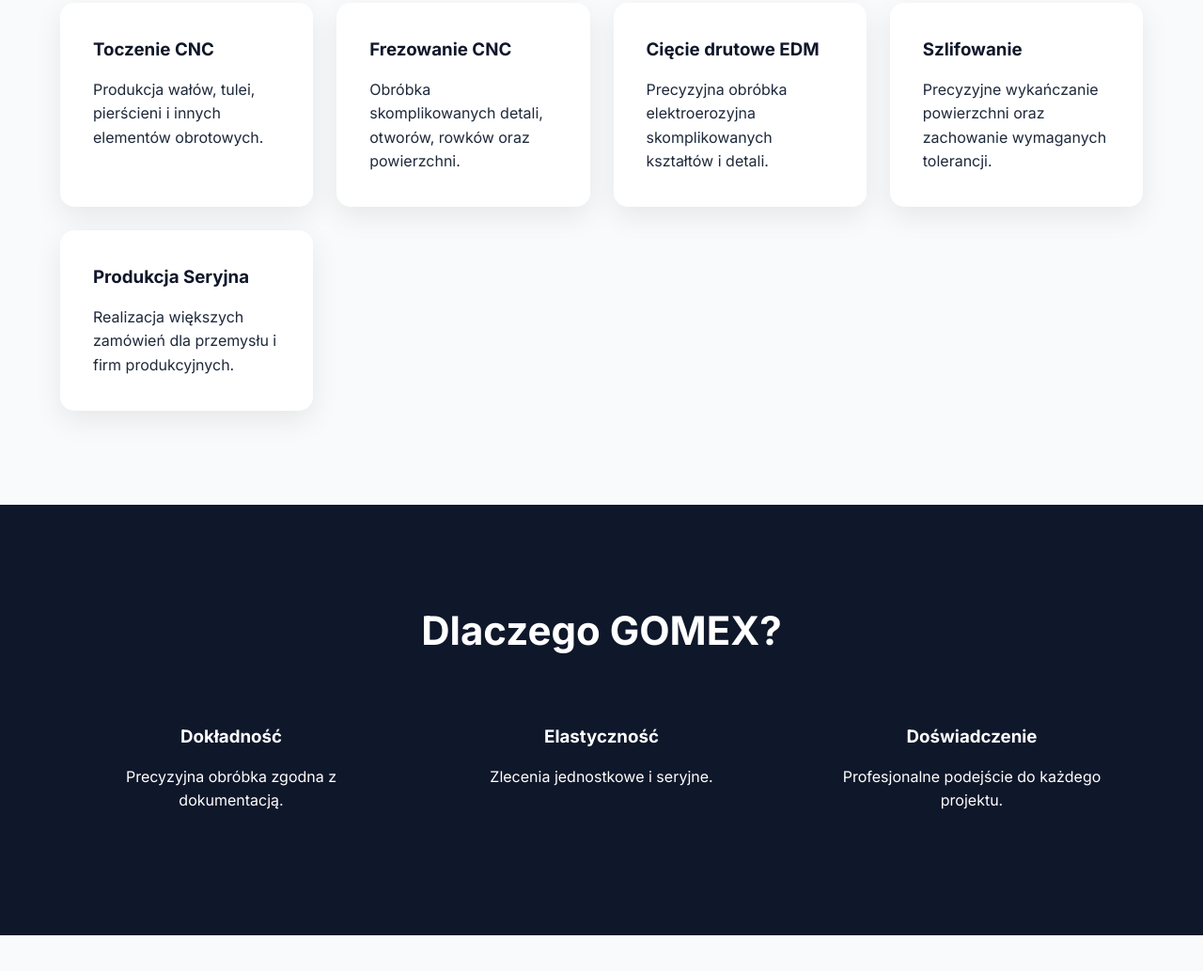
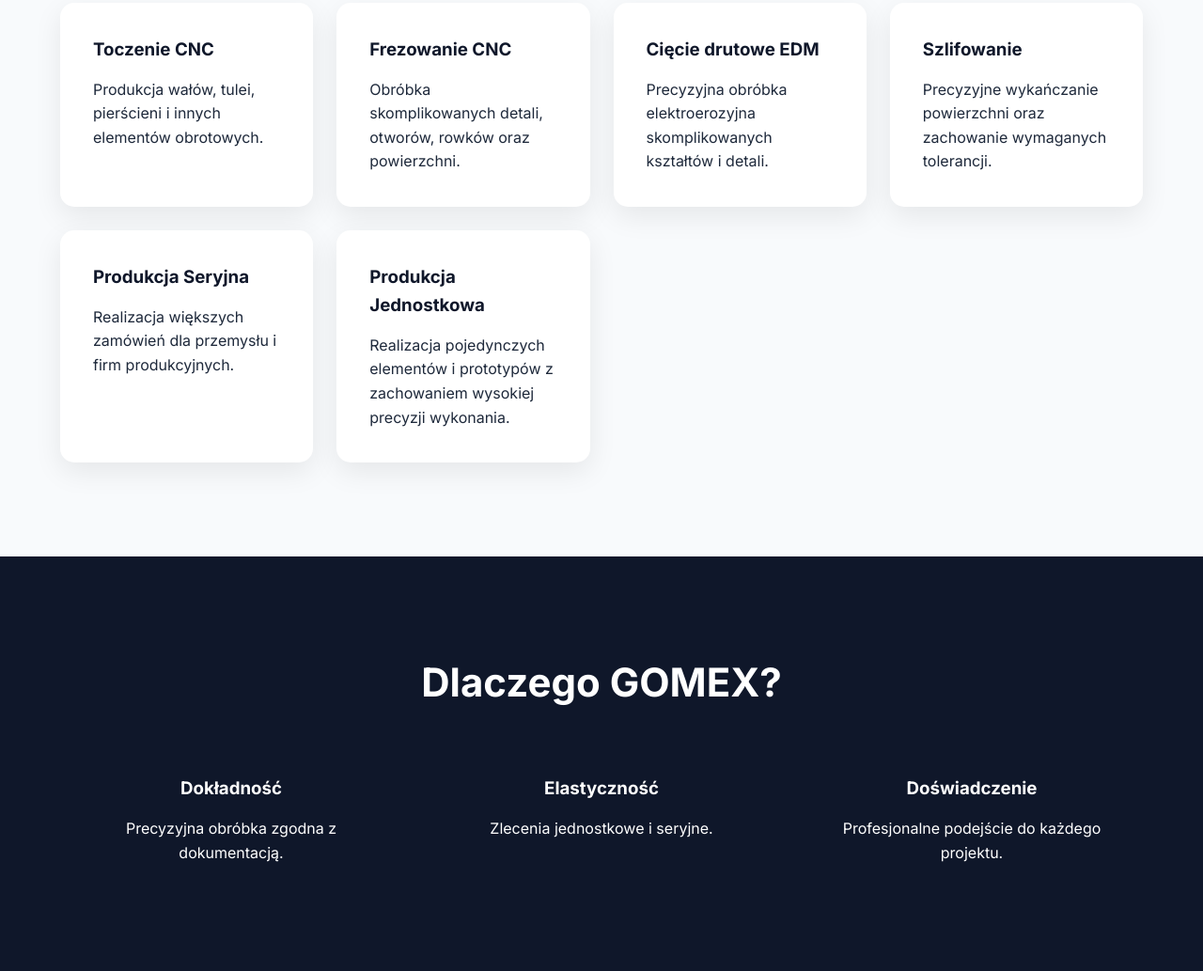
Before and after one commit to Marcello506/Stronagomex, a plain HTML site: page index.html in a window 1280 px wide. Shown: the part 1747-2780 px from the top of the page at 94% size. Drawn offline with Linux system fonts and the light colour scheme.

Commit message:
Add files via upload

```diff
--- a/index.html
+++ b/index.html
@@ -4,6 +4,7 @@
 <meta charset="UTF-8">
 <meta name="viewport" content="width=device-width, initial-scale=1.0">
 <title>GOMEX | Obróbka CNC - Szydłowiec</title>
+<link rel="icon" href="favicon.png">
 
 <link href="https://fonts.googleapis.com/css2?family=Inter:wght@300;400;500;600;700;800&display=swap" rel="stylesheet">
 
@@ -458,6 +459,14 @@
 </p>
 </div>
 
+<div class="card">
+<h3>Produkcja Jednostkowa</h3>
+<p>
+Realizacja pojedynczych elementów
+i prototypów z zachowaniem wysokiej precyzji wykonania.
+</p>
+</div>
+
 </div>
 </div>
 </section>
@@ -615,7 +624,7 @@
 expTitle:"Doświadczenie i jakość",
 expText:"Wykonujemy detale o wysokiej dokładności wymiarowej, obsługując zarówno pojedyncze zlecenia jak i produkcję seryjną. Stawiamy na terminowość, jakość wykonania i indywidualne podejście do każdego klienta.",
 servicesTitle:"Nasze Usługi",
-cards:["Toczenie CNC","Produkcja wałów, tulei, pierścieni i innych elementów obrotowych.","Frezowanie CNC","Obróbka skomplikowanych detali, otworów, rowków oraz powierzchni.","Cięcie drutowe EDM","Precyzyjna obróbka elektroerozyjna skomplikowanych kształtów i detali.","Szlifowanie","Precyzyjne wykańczanie powierzchni oraz zachowanie wymaganych tolerancji.","Produkcja Seryjna","Realizacja większych zamówień dla przemysłu i firm produkcyjnych."],
+cards:["Toczenie CNC","Produkcja wałów, tulei, pierścieni i innych elementów obrotowych.","Frezowanie CNC","Obróbka skomplikowanych detali, otworów, rowków oraz powierzchni.","Cięcie drutowe EDM","Precyzyjna obróbka elektroerozyjna skomplikowanych kształtów i detali.","Szlifowanie","Precyzyjne wykańczanie powierzchni oraz zachowanie wymaganych tolerancji.","Produkcja Seryjna","Realizacja większych zamówień dla przemysłu i firm produkcyjnych.","Produkcja Jednostkowa","Realizacja pojedynczych elementów i prototypów z zachowaniem wysokiej precyzji wykonania."],
 why:"Dlaczego GOMEX?",
 adv:["Dokładność","Precyzyjna obróbka zgodna z dokumentacją.","Elastyczność","Zlecenia jednostkowe i seryjne.","Doświadczenie","Profesjonalne podejście do każdego projektu."],
 projects:"Realizacje",
@@ -631,7 +640,7 @@
 expTitle:"Experience and Quality",
 expText:"We manufacture high-precision parts for both single orders and serial production. We focus on punctuality, quality and an individual approach.",
 servicesTitle:"Our Services",
-cards:["CNC Turning","Production of shafts, bushings, rings and other rotational parts.","CNC Milling","Machining of complex parts, holes, grooves and surfaces.","Wire EDM Cutting","Precision electrical discharge machining of complex shapes and details.","Grinding","Precise surface finishing while maintaining required tolerances.","Serial Production","Execution of larger orders for industry and manufacturing companies."],
+cards:["CNC Turning","Production of shafts, bushings, rings and other rotational parts.","CNC Milling","Machining of complex parts, holes, grooves and surfaces.","Wire EDM Cutting","Precision electrical discharge machining of complex shapes and details.","Grinding","Precise surface finishing while maintaining required tolerances.","Serial Production","Execution of larger orders for industry and manufacturing companies.","Single-Part Production","Manufacturing of individual components and prototypes with high precision and accuracy."],
 why:"Why GOMEX?",
 adv:["Accuracy","Precision machining according to documentation.","Flexibility","Single and serial orders.","Experience","Professional approach to every project."],
 projects:"Projects",
@@ -647,7 +656,7 @@
 expTitle:"Erfahrung und Qualität",
 expText:"Wir fertigen hochpräzise Teile für Einzel- und Serienaufträge. Termintreue, Qualität und individueller Service stehen im Mittelpunkt.",
 servicesTitle:"Unsere Leistungen",
-cards:["CNC-Drehen","Herstellung von Wellen, Buchsen, Ringen und anderen Rotationsteilen.","CNC-Fräsen","Bearbeitung komplexer Teile, Bohrungen, Nuten und Flächen.","Drahterodieren EDM","Präzise Funkenerosion komplexer Formen und Details.","Schleifen","Präzise Oberflächenbearbeitung bei Einhaltung enger Toleranzen.","Serienfertigung","Abwicklung größerer Aufträge für Industrieunternehmen."],
+cards:["CNC-Drehen","Herstellung von Wellen, Buchsen, Ringen und anderen Rotationsteilen.","CNC-Fräsen","Bearbeitung komplexer Teile, Bohrungen, Nuten und Flächen.","Drahterodieren EDM","Präzise Funkenerosion komplexer Formen und Details.","Schleifen","Präzise Oberflächenbearbeitung bei Einhaltung enger Toleranzen.","Serienfertigung","Abwicklung größerer Aufträge für Industrieunternehmen.","Einzelfertigung","Fertigung einzelner Bauteile und Prototypen mit hoher Präzision und Genauigkeit."],
 why:"Warum GOMEX?",
 adv:["Präzision","Präzise Bearbeitung nach Dokumentation.","Flexibilität","Einzel- und Serienaufträge.","Erfahrung","Professioneller Ansatz für jedes Projekt."],
 projects:"Referenzen",
```
